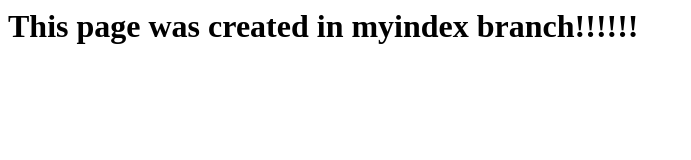
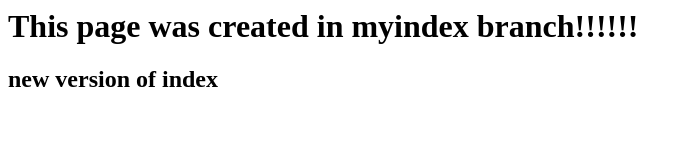
Before and after one commit to payamkhavari/my-new-file, a plain HTML site: page index.html in a window 1280 px wide. Shown: the whole page, without its empty margins (0-691 px from the left). Drawn offline with Linux system fonts and the light colour scheme.

Commit message:
Update index.html

```diff
--- a/index.html
+++ b/index.html
@@ -4,5 +4,6 @@
     </thead>
     <tbody>
         <h1>This page was created in myindex branch!!!!!!</h1>
+        <h2>new version of index</h2>
     </tbody>
 </html>
```
